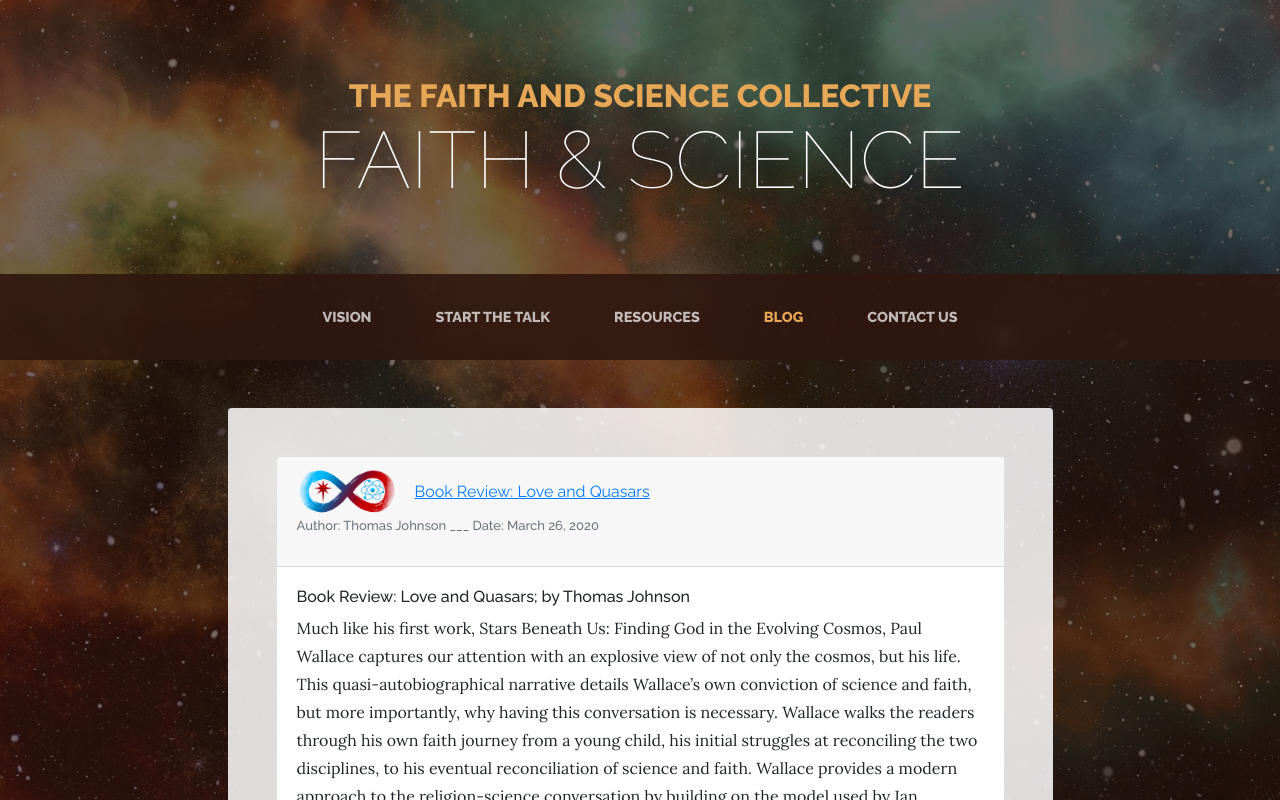
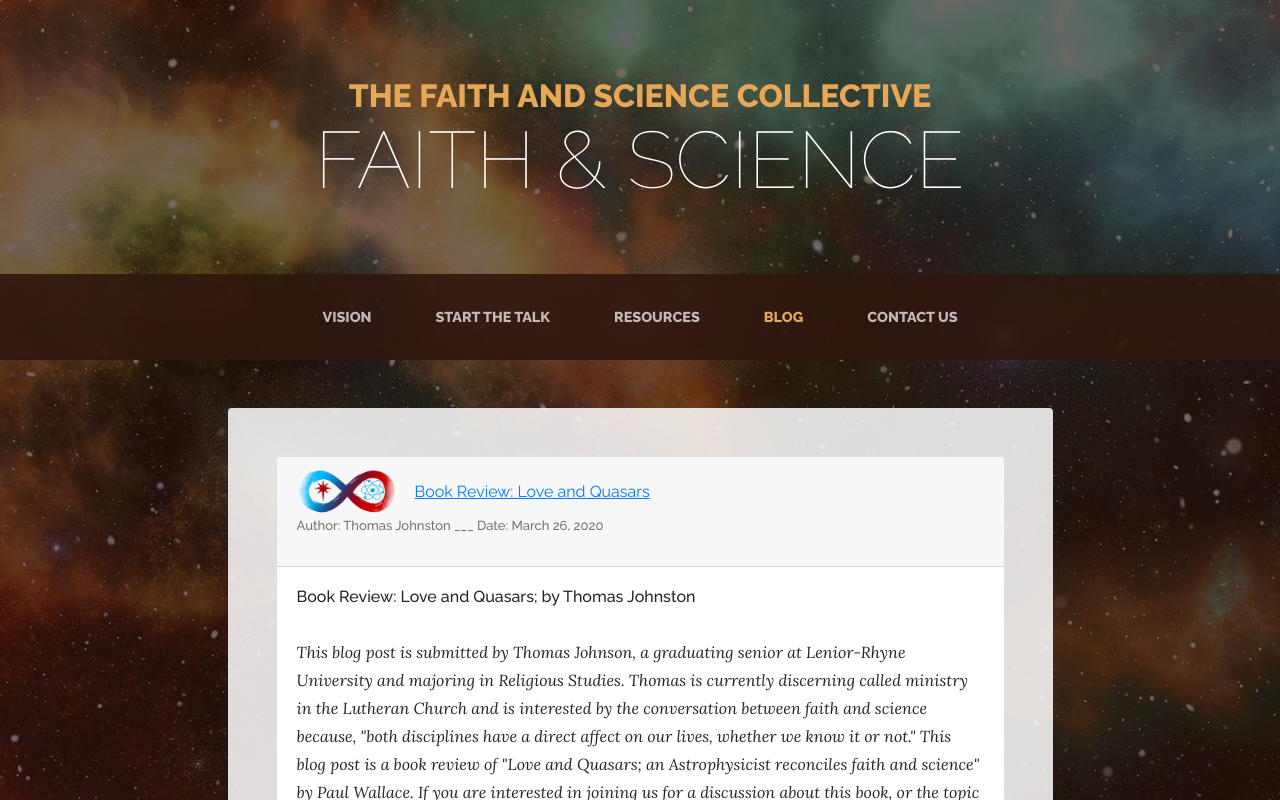
Before and after one commit to mwkrier/fsc, a website: page blog.html in a window 1280 px wide. Both pictures are taken after a click on the button "Book Review: Love and Quasars". Shown: the top 800 px of the page. Drawn offline with Linux system fonts and the light colour scheme.

Commit message:
update336202pm

```diff
--- a/blog.html
+++ b/blog.html
@@ -90,13 +90,20 @@
                     <h5 class="mb-0">
                       <img src="img/fslogo.png" width="100px">
                         <button class="btn btn-link collapsed" data-toggle="collapse" data-target="#collapseTen" aria-expanded="false" aria-controls="collapseTen">Book Review: Love and Quasars</button>
-                        <p class="text-muted textmini">Author: Thomas Johnson ___ Date: March 26, 2020</p>
+                        <p class="text-muted textmini">Author: Thomas Johnston ___ Date: March 26, 2020</p>
                     </h5>
                   </div>
 
                   <div id="collapseTen" class="collapse" aria-labelledby="headingTwo" data-parent="#accordion">
                     <div class="card-body">
-                      <h6>Book Review: Love and Quasars; by Thomas Johnson</h6>
+                      <h6>Book Review: Love and Quasars; by Thomas Johnston</h6><br>
+                      <p><i>This blog post is submitted by Thomas Johnson, a graduating senior at Lenior-Rhyne University and
+                      majoring in Religious Studies. Thomas is currently discerning called ministry in the Lutheran Church and is interested
+                      by the conversation between faith and science because, "both disciplines have a direct affect on our lives, whether we
+                      know it or not." This blog post is a book review of "Love and Quasars; an Astrophysicist reconciles faith and science"
+                      by Paul Wallace.  If you are interested in joining us for a discussion about this book, or the topic of faith and science,
+                      please contact Will Rose at prwill@holytrinitychapelhill.org.</i> </p>
+
                       <p>Much like his first work, Stars Beneath Us: Finding God in the Evolving Cosmos, Paul Wallace captures our
                       attention with an explosive view of not only the cosmos, but his life. This quasi-autobiographical narrative
                        details Wallace’s own conviction of science and faith, but more importantly, why having this conversation is
```
